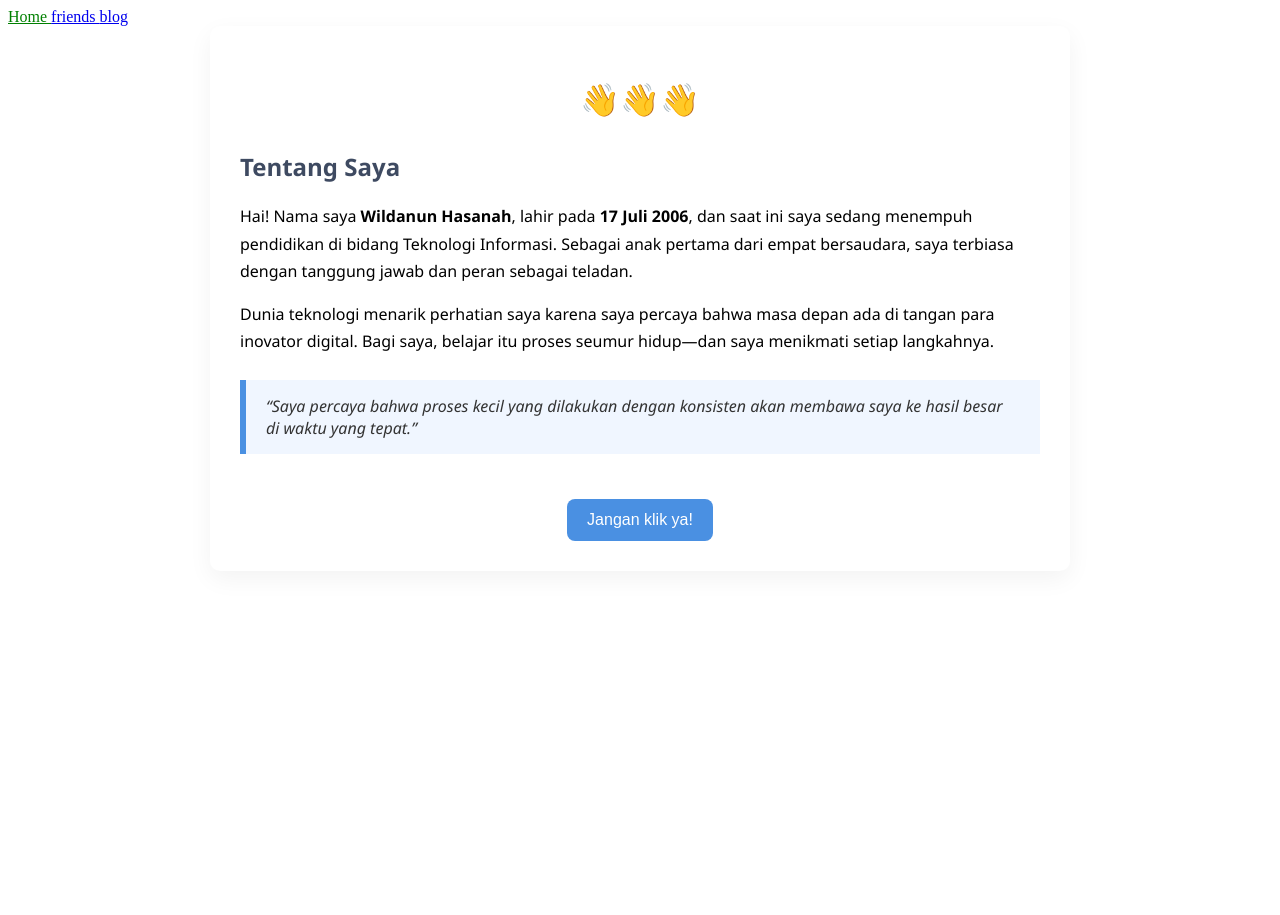
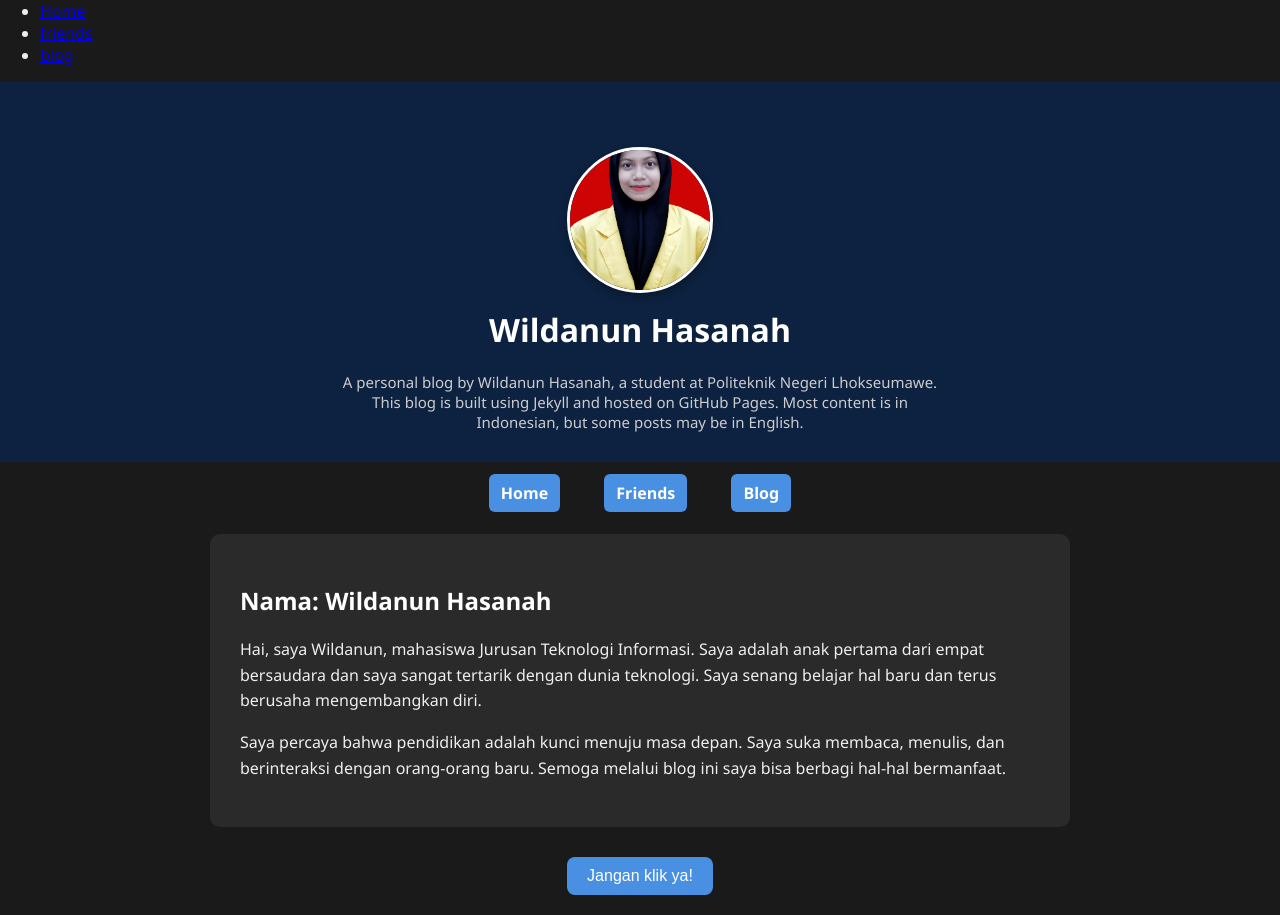
Before and after one commit to wildanunhasanah/wildanunhasanah.github.io, a Jekyll site: the page built from index.html, in a window 1280 px wide. Built offline with Jekyll 4.4.1, drawn with Linux system fonts in a browser that asks for light colours.

Commit message:
update tampilan dan isi

```diff
--- a/_config.yml
+++ b/_config.yml
@@ -1,3 +1,10 @@
+title: Wildanun Hasanah
+email: wildanunhasanah@gmail.com
+description: > # this means to ignore newlines until "baseur1:"
+ A personal blog by Wildanun Hasanah, a student at Politeknik Negeri Lhoksemawe.
+ This blog is built using jekyll and hosted on GitHub Pages.
+ The Content is primarily in Indonesia, but some posts may be in English
+
 url: "https://wildanunhasanah.github.io"
 
 plugins:
--- a/_includes/navigation.html
+++ b/_includes/navigation.html
@@ -1,7 +1,9 @@
-<nav>
+<ul>
     {% for item in site.data.navigation %}
-        <a href="{{ item.link }}" {% if page.url == item.link %} class="current"{% endif %}>
-            {{ item.name }}
-        </a>
+        <li>
+            <a href="{{ item.link }}" {% if page.url == item.link %} class="active"{% endif %}>
+                {{ item.name }}
+            </a>
+        </li>
     {% endfor %}
-</nav>
+    </ul>
--- a/index.html
+++ b/index.html
@@ -3,87 +3,141 @@ layout: default
 title: Home
 ---
 
-<div class="container">
-  <h1>👋👋👋</h1>
+<!-- BAGIAN ATAS: FOTO DAN DESKRIPSI SINGKAT -->
+<div class="intro-box">
+  <div class="profile-img">
+    <img src="/assets/img/image.jpg" alt="Foto Wildanun Hasanah">
+  </div>
+  <h1>Wildanun Hasanah</h1>
+  <p>
+    A personal blog by Wildanun Hasanah, a student at Politeknik Negeri Lhokseumawe. This blog is built using Jekyll and hosted on GitHub Pages. Most content is in Indonesian, but some posts may be in English.
+  </p>
+</div>
 
-  <section class="about">
-    <h2>Tentang Saya</h2>
-    <p>
-      Hai! Nama saya <strong>Wildanun Hasanah</strong>, lahir pada <strong>17 Juli 2006</strong>, dan saat ini saya sedang menempuh pendidikan di bidang Teknologi Informasi. Sebagai anak pertama dari empat bersaudara, saya terbiasa dengan tanggung jawab dan peran sebagai teladan.
-    </p>
+<!-- MENU DI TENGAH HALAMAN -->
+<div class="menu-tengah">
+  <a href="index.html">Home</a>
+  <a href="friends.html">Friends</a>
+  <a href="blog.html">Blog</a>
+</div>
 
-    <p>
-      Dunia teknologi menarik perhatian saya karena saya percaya bahwa masa depan ada di tangan para inovator digital. Bagi saya, belajar itu proses seumur hidup—dan saya menikmati setiap langkahnya.
-    </p>
+<!-- BAGIAN KONTEN UTAMA -->
+<div class="content-box">
+  <h2>Nama: Wildanun Hasanah</h2>
+  <p>
+    Hai, saya Wildanun, mahasiswa Jurusan Teknologi Informasi. Saya adalah anak pertama dari empat bersaudara dan saya sangat tertarik dengan dunia teknologi. Saya senang belajar hal baru dan terus berusaha mengembangkan diri.
+  </p>
+  <p>
+    Saya percaya bahwa pendidikan adalah kunci menuju masa depan. Saya suka membaca, menulis, dan berinteraksi dengan orang-orang baru. Semoga melalui blog ini saya bisa berbagi hal-hal bermanfaat.
+  </p>
+</div>
 
-    <blockquote>
-      “Saya percaya bahwa proses kecil yang dilakukan dengan konsisten akan membawa saya ke hasil besar di waktu yang tepat.”
-    </blockquote>
-  </section>
-
-  <section class="fun">
-    <button onclick="showAlert()">Jangan klik ya!</button>
-  </section>
+<!-- TOMBOL JANGAN KLIK -->
+<div class="fun">
+  <button onclick="showAlert()">Jangan klik ya!</button>
 </div>
 
 <script>
   function showAlert() {
-    alert("kan sudah di bilang jangan diklik");
+    alert("Kan sudah dibilang jangan diklik !");
   }
 </script>
 
 <style>
-  .container {
+  body {
+    background-color: #1a1a1a;
+    color: #eee;
+    font-family: 'Segoe UI', sans-serif;
+    margin: 0;
+    padding: 0;
+  }
+
+  .intro-box {
+    text-align: center;
+    padding: 50px 30px 30px;
+    background-color: #0d2240;
+  }
+
+  .profile-img {
+    margin-bottom: 15px;
+    margin-top: 15px;
+  }
+
+  .profile-img img {
+    width: 140px;
+    height: 140px;
+    border-radius: 50%;
+    border: 3px solid #fff;
+    object-fit: cover;
+    box-shadow: 0 4px 8px rgba(0,0,0,0.3);
+  }
+
+  .intro-box h1 {
+    color: white;
+    margin-top: 15px;
+  }
+
+  .intro-box p {
+    color: #ccc;
+    max-width: 600px;
+    margin: auto;
+    font-size: 15px;
+  }
+
+  .menu-tengah {
+    text-align: center;
+    margin: 20px 0;
+  }
+
+  .menu-tengah a {
+    color: white;
+    text-decoration: none;
+    margin: 0 20px;
+    font-weight: bold;
+    font-size: 16px;
+    padding: 8px 12px;
+    border-radius: 6px;
+    background-color: #4a90e2;
+    transition: 0.3s;
+  }
+
+  .menu-tengah a:hover {
+    background-color: #357dc0;
+  }
+
+  .content-box {
     max-width: 800px;
-    margin: auto;
-    background: #fff;
+    margin: 30px auto;
+    background-color: #2a2a2a;
     padding: 30px;
     border-radius: 10px;
-    box-shadow: 0 8px 24px rgba(0,0,0,0.05);
-    font-family: 'Segoe UI', sans-serif;
   }
 
-  h1 {
-    text-align: center;
-    color: #2d3e50;
+  .content-box h2 {
+    color: white;
   }
 
-  h2 {
-    color: #3e4a61;
-    margin-top: 30px;
-  }
-
-  p {
-    line-height: 1.7;
+  .content-box p {
+    line-height: 1.6;
     margin-top: 10px;
-  }
-
-  blockquote {
-    background: #f0f6ff;
-    border-left: 6px solid #4a90e2;
-    margin: 25px 0;
-    padding: 15px 20px;
-    font-style: italic;
-    color: #333;
-  }
-
-  button {
-    background: #4a90e2;
-    color: white;
-    border: none;
-    padding: 12px 20px;
-    font-size: 16px;
-    border-radius: 8px;
-    cursor: pointer;
-    transition: 0.3s;
-    margin-top: 20px;
-  }
-
-  button:hover {
-    background: #3b78c1;
   }
 
   .fun {
     text-align: center;
+    margin: 20px;
   }
+
+  .fun button {
+    background: #4a90e2;
+    color: white;
+    border: none;
+    padding: 10px 20px;
+    border-radius: 8px;
+    font-size: 16px;
+    cursor: pointer;
+  }
+
+  .fun button:hover {
+    background: #357dc0;
+  }
 </style>
```
Also changed, not shown: Gemfile (+107 -9 lines), assets/img/image.jpg (renamed from assets/image/image.jpg), 6 other files.
